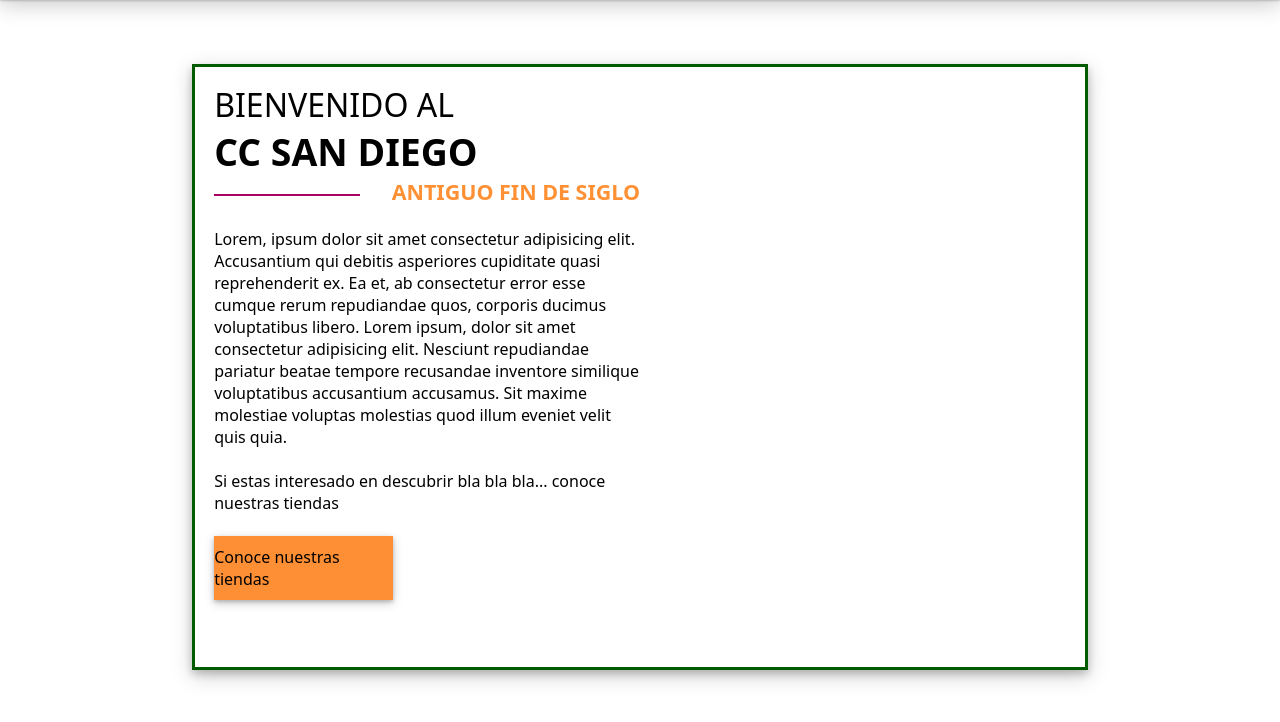
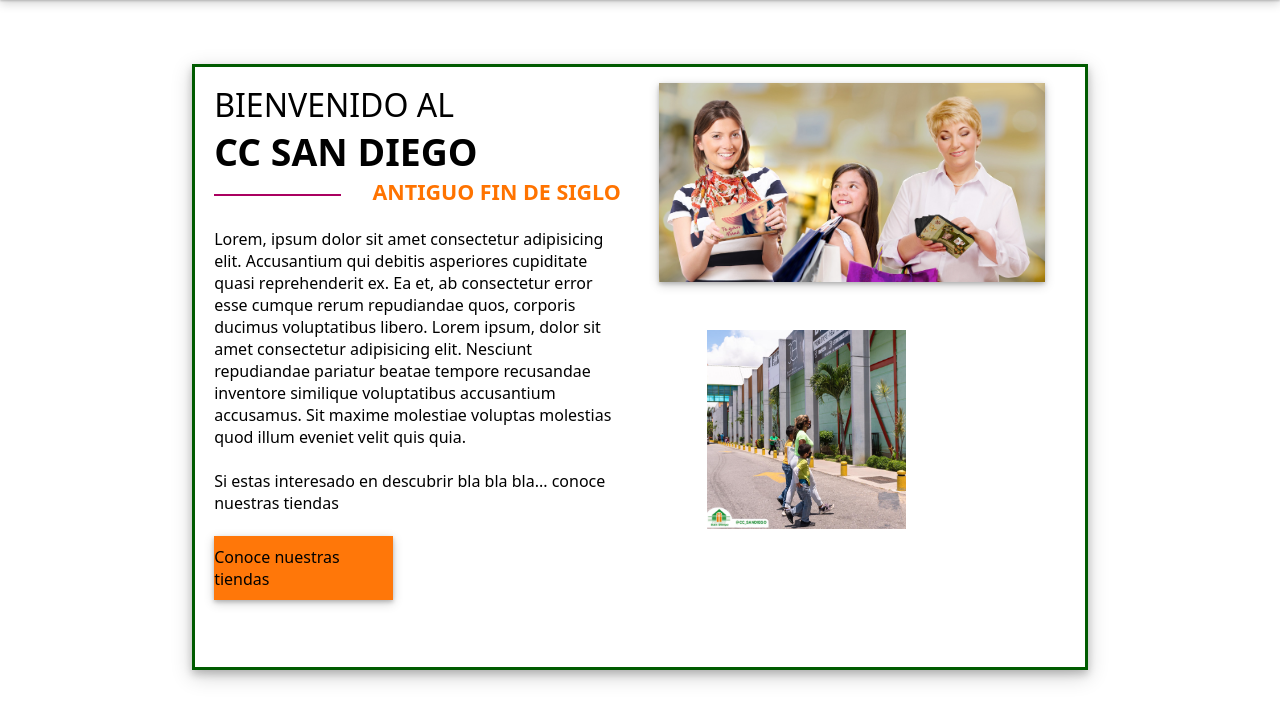
Before and after one commit to abudi53/CC-San-Diego, a plain HTML site: page index.html in a window 1280 px wide. Shown: the part 560-1282 px from the top of the page. Drawn offline with Linux system fonts and the light colour scheme.

Commit message:
Finalizar main content
Queda pendiente la seccion de descuentos, eventos y footer, ademas de
las paginas de las tiendas y el login

```diff
--- a/index.html
+++ b/index.html
@@ -43,7 +43,10 @@
                 <br><br>
                 <div class="boton-main-content">Conoce nuestras tiendas</div>
             </div>
-            <div class="right"></div>
+            <div class="right">
+                <img id="img1" src="images/compras.jpg" alt="Mujeres felices comprando">
+                <img id="img2" src="images/imagen-fuera.png" alt="Caminando hacia el centro comercial">
+            </div>
         </div>
 
     </main>
--- a/style.css
+++ b/style.css
@@ -75,7 +75,7 @@ ul {
 .main-picture img {
     width: 100%;
     height: 100%;
-    box-shadow: 0 1px 2px 0 rgba(0, 0, 0, 0.2), 0 6px 20px 0 rgba(0, 0, 0, 0.19);;
+    box-shadow: 0 1px 2px 0 rgba(0, 0, 0, 0.2), 0 3px 10px 0 rgba(0, 0, 0, 0.19);;
 
 }
 
@@ -127,7 +127,7 @@ ul {
 
 .main-content .title h6{
     margin: 0;
-    color: #ff7300cb;
+    color: #ff7300;
 }
 
 .main-content .title .container div{
@@ -148,7 +148,7 @@ ul {
     display: flex;
     width: 14vw;
     height: 5vh;
-    background-color: #ff7300cb;
+    background-color: #ff7300f6;
     padding: 1.5vh 0;
     align-items: center;
     justify-content: center;
@@ -156,3 +156,22 @@ ul {
     font-family: system-ui, -apple-system, BlinkMacSystemFont, 'Segoe UI', Roboto, Oxygen, Ubuntu, Cantarell, 'Open Sans', 'Helvetica Neue', sans-serif;
     box-shadow: 0 2px 4px 0 rgba(0, 0, 0, 0.2), 0 3px 10px 0 rgba(0, 0, 0, 0.19);
 }
+
+.main-content .right {
+    display: flex;
+    flex-direction: column;
+    padding: 2vh 1.5vw;
+
+}
+
+.main-content .right img {
+    width: 95%;
+}
+#img1 {
+    box-shadow: 0 2px 4px 0 rgba(0, 0, 0, 0.2), 0 3px 10px 0 rgba(0, 0, 0, 0.19);;
+}
+
+#img2 {
+    width: 49%;
+    margin: 3em;
+}
```
Also changed, not shown: images/compras.jpg (added), images/granbazar.jpg (added), images/imagen-fuera.png (added).
